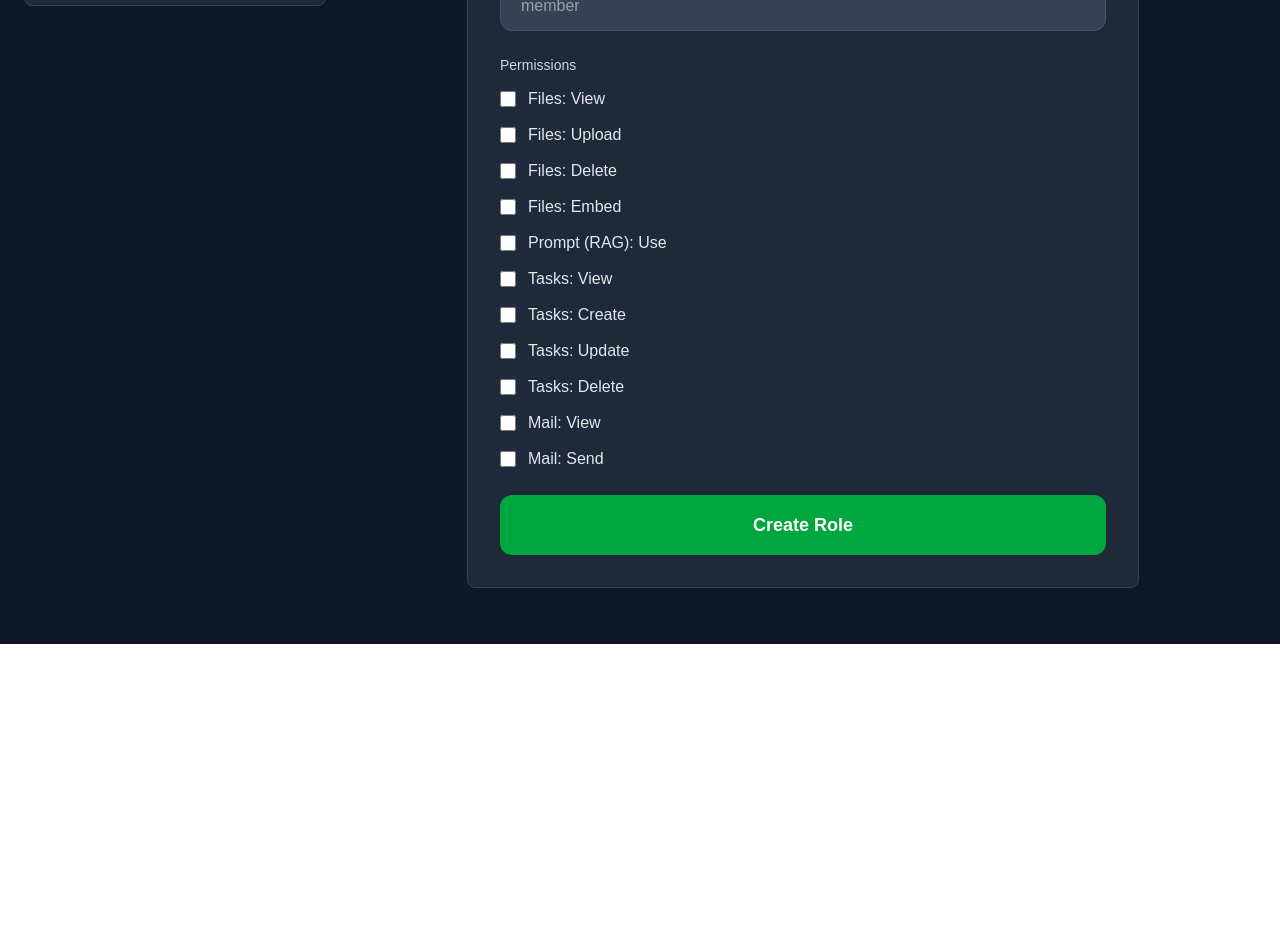
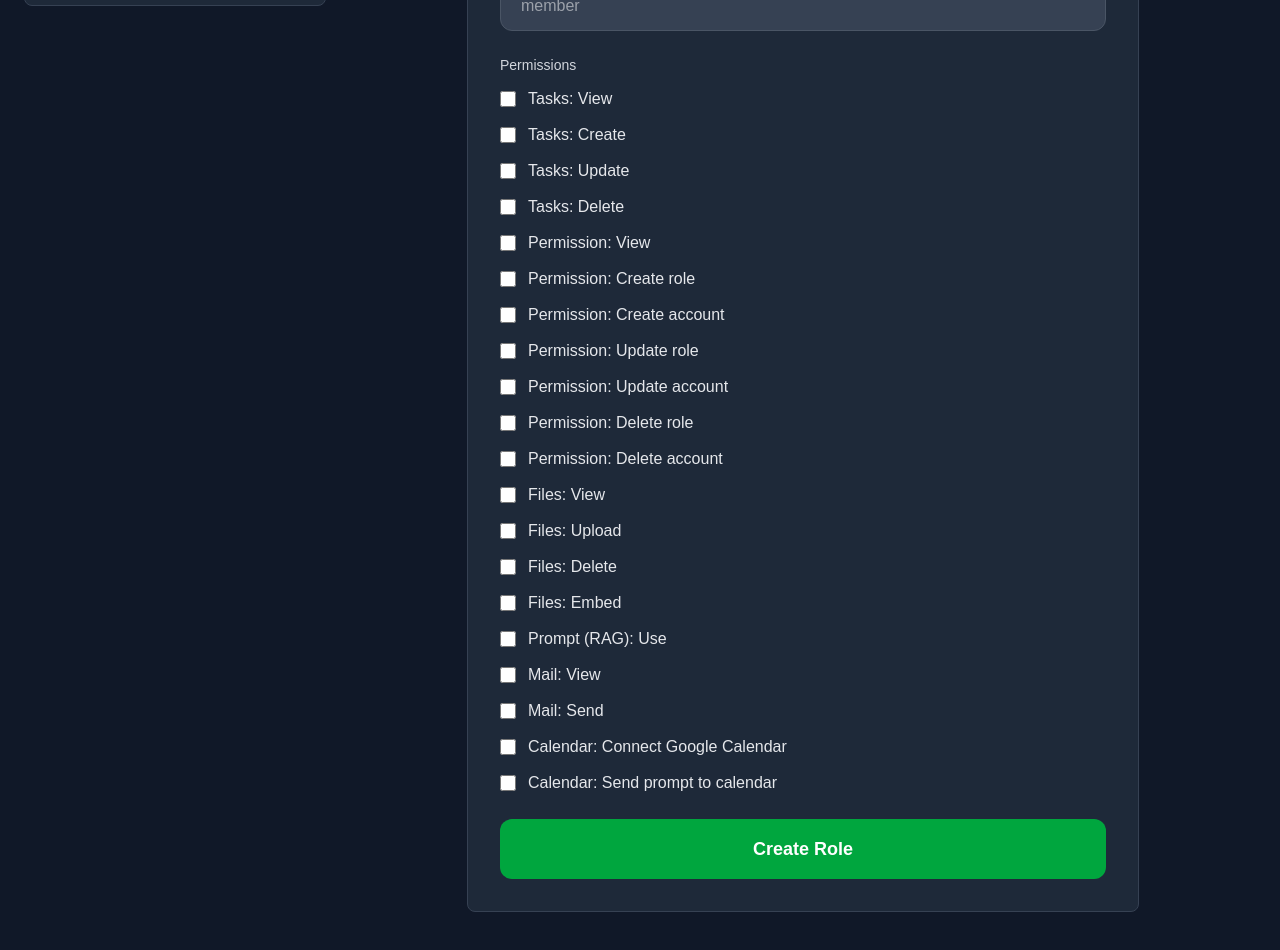
Before and after one commit to swoyamsuwal/chrono_assist-frontend, a Next.js app: page /permission/roles/create in a window 1280 px wide. Shown: the part 360-1310 px from the top of the page. Before the commit the page ends 1004 px from the top, so only its background shows below. Built offline with nearby package versions, Linux system fonts and the light colour scheme.

Commit message:
update permission

```diff
--- a/app/permission/roles/create/page.jsx
+++ b/app/permission/roles/create/page.jsx
@@ -11,21 +11,32 @@ function getAccessToken() {
 }
 
 const PERMISSIONS_UI = [
-  // Files
+   // Tasks
+  { label: "Tasks: View", feature: "tasks", action: "view" },
+  { label: "Tasks: Create", feature: "tasks", action: "create" },
+  { label: "Tasks: Update", feature: "tasks", action: "update" },
+  { label: "Tasks: Delete", feature: "tasks", action: "delete" },
+  // Permission
+  { label: "Permission: View", feature: "permission", action: "view" },
+  { label: "Permission: Create role", feature: "permission", action: "create" },
+  { label: "Permission: Create account", feature: "permission", action: "create" },
+  { label: "Permission: Update role", feature: "permission", action: "update" },
+  { label: "Permission: Update account", feature: "permission", action: "update" },
+  { label: "Permission: Delete role", feature: "permission", action: "delete" },
+  { label: "Permission: Delete account", feature: "permission", action: "delete" },
+  // Files Upload
   { label: "Files: View", feature: "files", action: "view" },
   { label: "Files: Upload", feature: "files", action: "create" },
   { label: "Files: Delete", feature: "files", action: "delete" },
   { label: "Files: Embed", feature: "files", action: "execute" },
   // Prompt
   { label: "Prompt (RAG): Use", feature: "prompt", action: "execute" },
-  // Tasks
-  { label: "Tasks: View", feature: "tasks", action: "view" },
-  { label: "Tasks: Create", feature: "tasks", action: "create" },
-  { label: "Tasks: Update", feature: "tasks", action: "update" },
-  { label: "Tasks: Delete", feature: "tasks", action: "delete" },
   //Mail
   { label: "Mail: View", feature: "mail", action: "view" },
   { label: "Mail: Send", feature: "mail", action: "execute" },
+  //Calender
+  { label: "Calendar: Connect Google Calendar", feature: "calendar", action: "execute" },
+  { label: "Calendar: Send prompt to calendar", feature: "calendar", action: "execute" },
 ];
 
 export default function CreateRolePage() {
```
